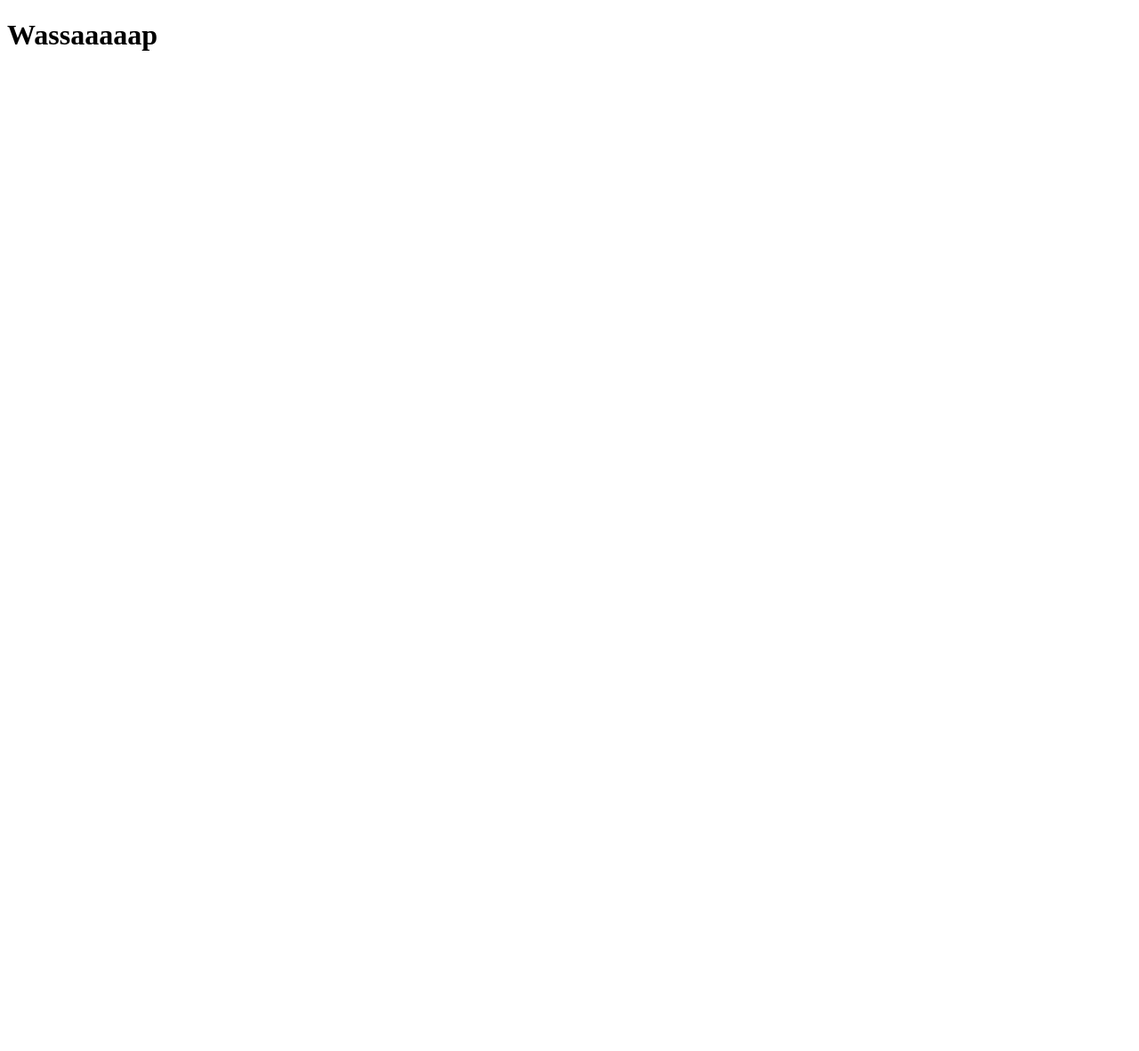
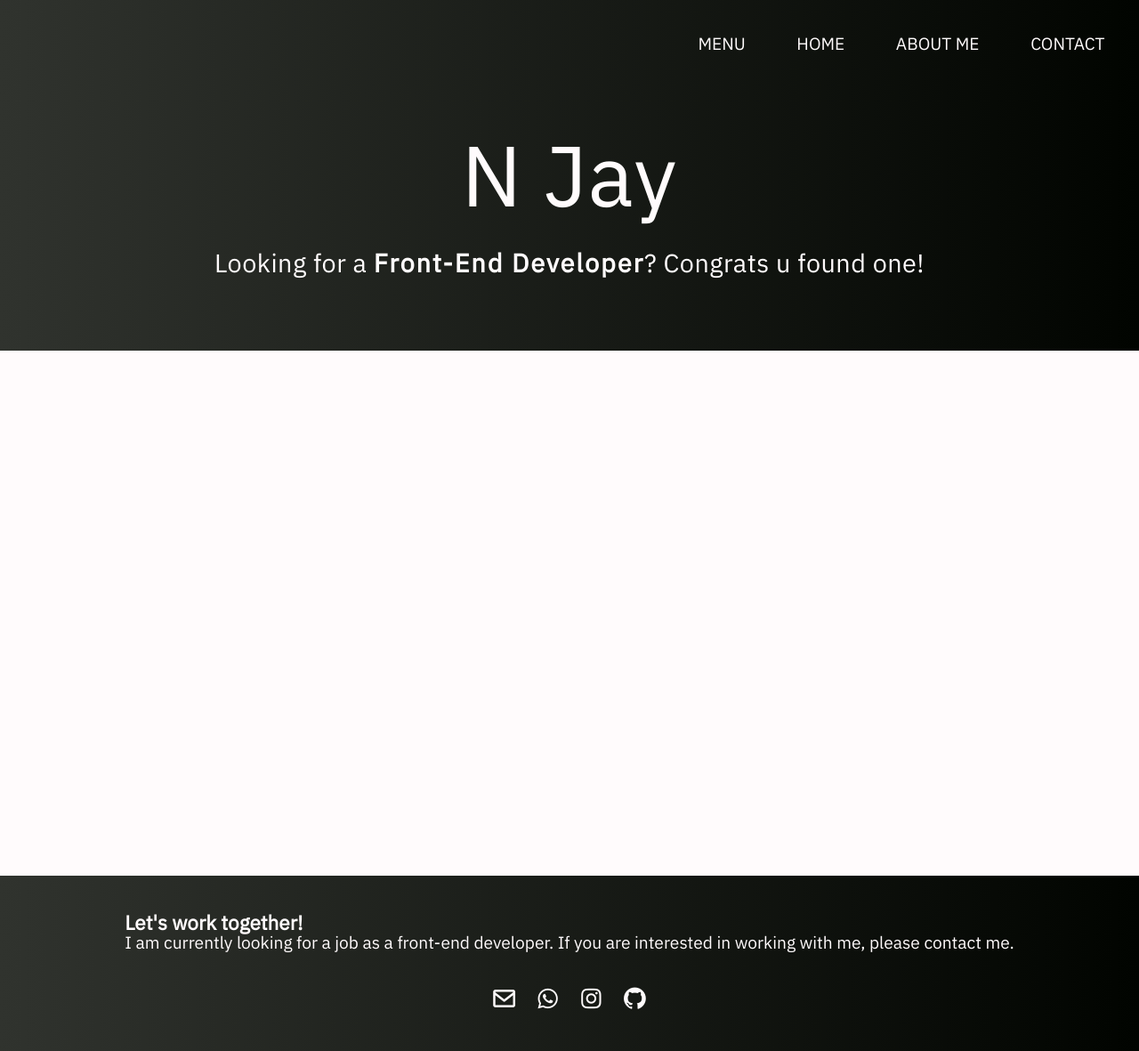
Before and after one commit to NjayyousiN/NjayyousiN.github.io, a plain HTML site: page index.html in a window 1280 px wide. Shown: the whole page at 89% size. Before the commit the page ends 800 px from the top, so only its background shows below. Drawn offline with nearby package versions, Linux system fonts and the light colour scheme; a web font is replaced by a local one.

Commit message:
Basic header and footer

```diff
--- a/index.html
+++ b/index.html
@@ -1,11 +1,59 @@
 <!DOCTYPE html>
 <html lang="en">
-<head>
-    <meta charset="UTF-8">
-    <meta name="viewport" content="width=device-width, initial-scale=1.0">
+  <head>
+    <meta charset="UTF-8" />
+    <meta name="viewport" content="width=device-width, initial-scale=1.0" />
+    <link
+      href="https://unpkg.com/boxicons@2.1.4/css/boxicons.min.css"
+      rel="stylesheet"
+    />
+    <link rel="preconnect" href="https://fonts.googleapis.com" />
+    <link rel="preconnect" href="https://fonts.gstatic.com" crossorigin />
+    <link
+      href="https://fonts.googleapis.com/css2?family=Barlow:wght@100;200&family=IBM+Plex+Sans&family=Rethink+Sans&display=swap"
+      rel="stylesheet"
+    />
+    <link rel="stylesheet" href="./styles.css" />
+
     <title>Home</title>
-</head>
-<body>
-    <h1>Wassaaaaap</h1>
-</body>
+  </head>
+  <body>
+    <div id="page">
+      <nav class="topNav">
+        <a href="#">MENU</a>
+        <a href="#">HOME</a>
+        <a href="#">ABOUT ME</a>
+        <a href="#">CONTACT</a>
+
+        <!-- <i class='bx bx-sm bx-menu-alt-right'></i> -->
+      </nav>
+      <header class="header">
+        <div class="headerTxt">
+          <h1>N Jay</h1>
+          <h2>Looking for a <span>Front-End Developer</span>? Congrats u found one!</h2>
+          <!-- <p>
+            When writing software the only thing that matters is the end result. I am a software developer who is
+            passionate about writing clean, efficient and maintainable code. Take a look through the page and see what
+            I have to offer (;
+          </p> -->
+        </div>
+      </header>
+      <main class="main"></main>
+      <aside class="aside"></aside>
+      <footer class="footer">
+        <div class="footerTxt">
+          <h3>Let's work together!</h3>
+          <p>
+            I am currently looking for a job as a front-end developer. If you
+            are interested in working with me, please contact me.
+          </p>
+        </div>
+        <div class="footerIcons">
+          <a href="#"><i class='bx bx-sm bx-envelope' ></i></a>
+          <a href="#"><i class='bx bx-sm bxl-whatsapp'></i></a>
+          <a href="#"><i class='bx bx-sm bxl-instagram'></i></a>
+          <a href="#"><i class='bx bx-sm bxl-github'></i></a>
+      </footer>
+    </div>
+  </body>
 </html>
--- /dev/null
+++ b/styles.css
@@ -0,0 +1,125 @@
+*,
+*::after,
+*::before {
+    margin: 0;
+    padding: 0;
+    box-sizing: border-box;
+}
+
+html {
+    font-size: 1.2rem;
+    line-height: 1.125rem;
+    font-family: 'IBM Plex Sans', sans-serif;
+}
+
+a {
+    text-decoration: none;
+    color: #FFFBFC;
+    font-weight: lighter;
+}
+
+#page {
+    display: grid;
+    grid-template-columns: repeat(12, 1fr);
+    grid-template-rows: repeat(12, 1fr);
+    min-height: 100vh;
+    background-color: #FFFBFC;
+}
+
+.topNav {
+    grid-column: 1 / 13;
+    grid-row: 1 / 2;
+    display: flex;
+    justify-content: end;
+    column-gap: 3rem;
+    padding: 2rem;
+    position: sticky;
+    top: 0;
+    background-image: linear-gradient(to right, #30332E 0%, #010400 100%);
+}
+
+.header {
+    grid-column: 1 / 13;
+    grid-row: 2 / 5;
+    display: flex;
+    justify-content: center;
+    align-items: center;
+    background-image: linear-gradient(to right, #30332E 0%, #010400 100%);
+}
+.main {
+    grid-column: 1 / 13;
+    grid-row: 5 / 11;
+}
+
+.headerTxt {
+    display: flex;
+    flex-direction: column;
+    justify-content: center;
+    align-items: center;
+    row-gap: 2rem;
+    margin: 2rem;
+}
+
+.headerTxt > h1 {
+    font-size: 5rem;
+    font-weight: lighter;
+    letter-spacing: 0.05rem;
+    color: #FFFBFC;
+    margin-bottom: 2.1rem;
+    animation: float 20s linear infinite;
+
+}
+
+.headerTxt > h2 {
+    font-size: 1.5rem;
+    font-weight: lighter;
+    letter-spacing: 0.025rem;
+    color: #FFFBFC;
+}
+
+.headerTxt > h2 > span {
+    font-weight: bold;
+    letter-spacing: 0.1rem;
+}
+
+.headerTxt > p {
+    font-weight: lighter;
+    letter-spacing: 0.025rem;
+    color: #FFFBFC;
+    width: 50ch;
+    text-align: center;
+    line-height: 1.75rem;
+}
+
+.footer {
+    grid-column: 1 / 13;
+    grid-row: 11 / 13;
+    display: flex;
+    flex-direction: column;
+    row-gap: 2rem;
+    justify-content: center;
+    align-items: center;
+    background-image: linear-gradient(to right, #30332E 0%, #010400 100%);
+}
+
+.footerTxt > *  {
+    color: #FFFBFC;
+}
+
+.footerIcons {
+    display: flex;
+    column-gap: 1rem;
+}
+
+.bx {
+    color: #FFFBFC;
+}
+/* Key frames */
+@keyframes float {
+    0%, 20%, 40%, 60%, 80%, 100% {
+        transform: translateY(0px);
+    }
+    10%, 30%, 50%, 70%, 90% {
+        transform: translateY(2px);
+    }
+}
```
